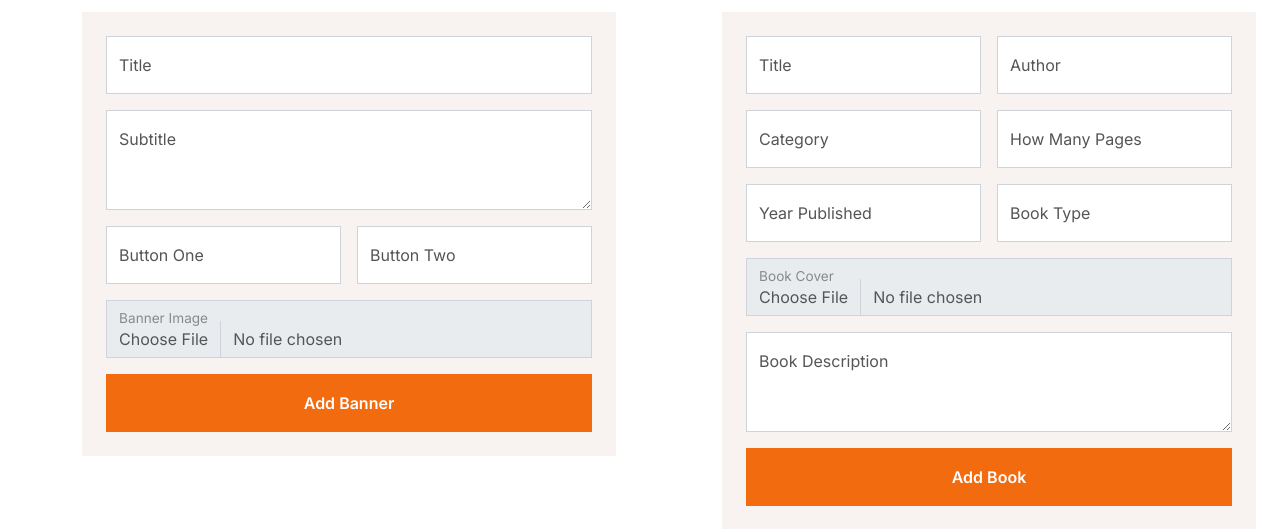
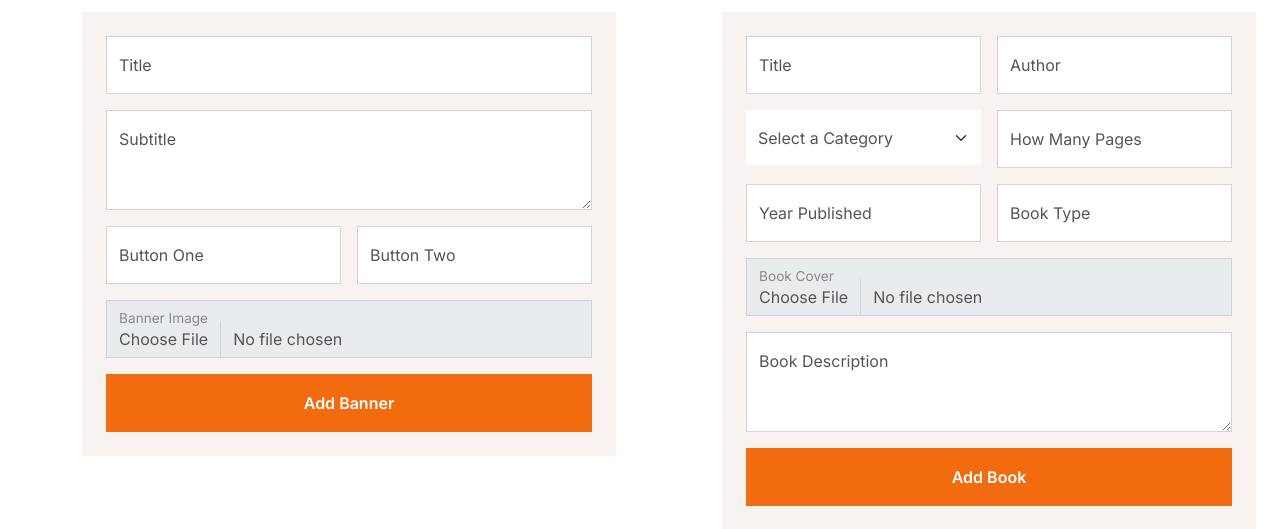
Before and after one commit to davidinmichael/bookcraftafrica, a Django app: page /admin-app/add-header/ in a window 1280 px wide. Shown: the part 311-840 px from the top of the page. Run offline with Django 5.2, Linux system fonts and the light colour scheme; some libraries are stand-ins or nearby versions.

```diff
--- a/admin_app/templates/admin_app/add-header.html
+++ b/admin_app/templates/admin_app/add-header.html
@@ -90,11 +90,24 @@
                                 </div>
 
 								<!-- Category -->
-                                <div class="col-6">
+                                <!-- <div class="col-6">
                                     <div class="form-floating">
                                         <input type="text" name="category" class="form-control" id="category" placeholder="Category">
                                         <label for="category">Category</label>
                                     </div>
+                                </div> -->
+
+								<!-- Categories -->
+								<div class="col-12 col-sm-6">
+                                    <select class="form-select border-0" name="category" style="height: 55px;">
+                                        <option selected>Select a Category</option>
+                                        <option value="fiction">Fiction</option>
+                                        <option value="non_fiction">Non-Fiction</option>
+                                        <option value="adventure">Adventure</option>
+                                        <option value="kids">Kids</option>
+                                        <option value="technology">Technology</option>
+                                        <option value="other">Others</option>
+                                    </select>
                                 </div>
 
 								<!-- Pages -->
```
